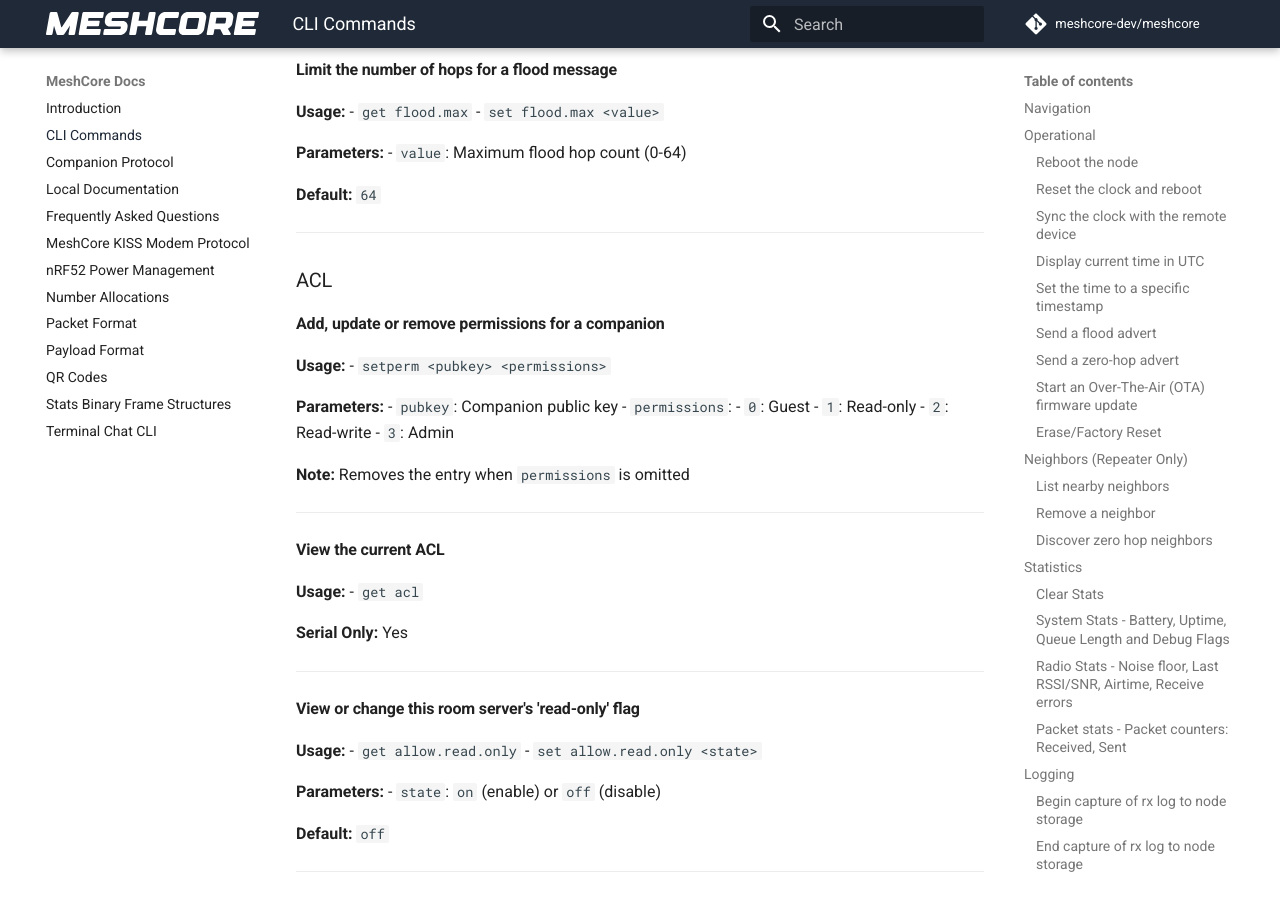
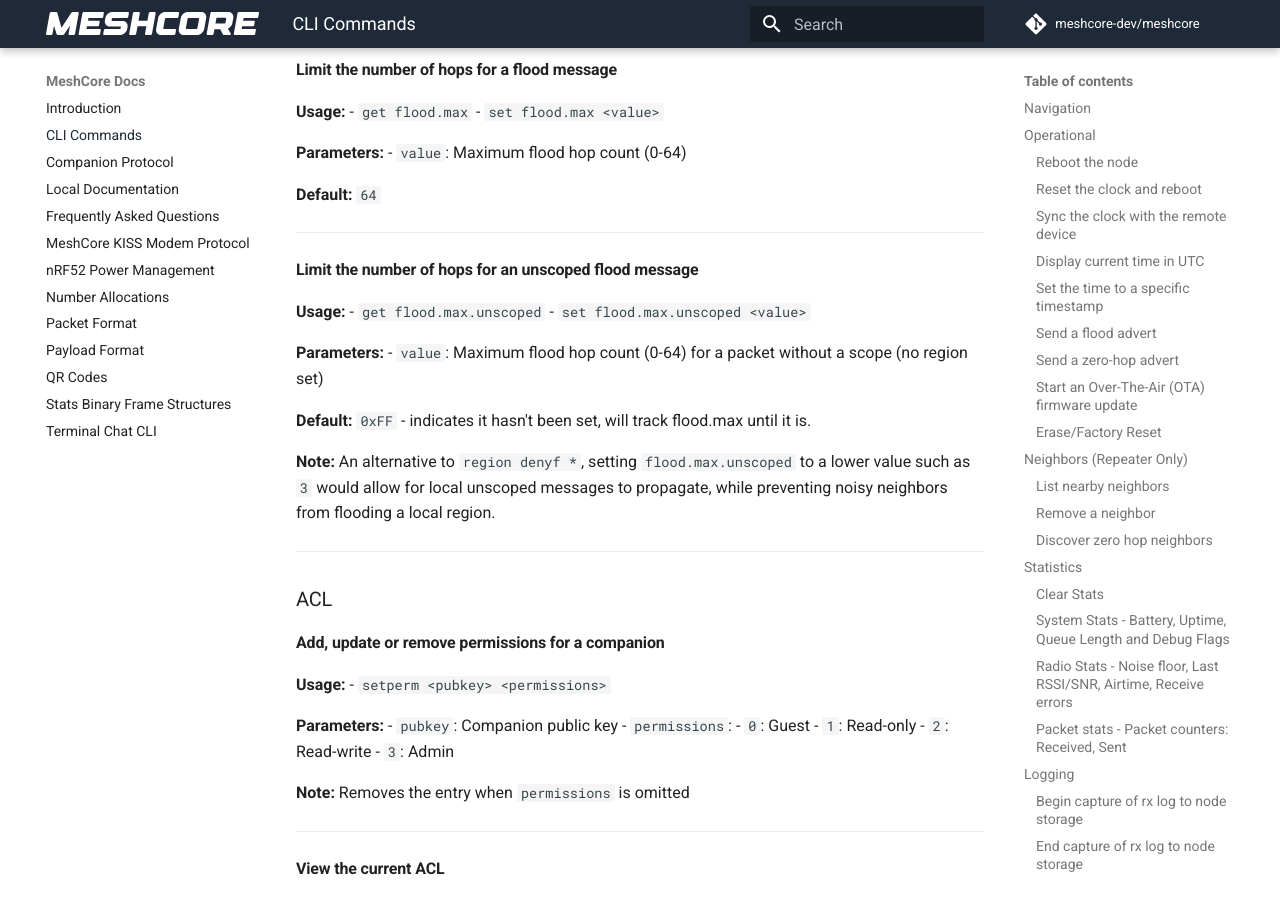
Before and after one commit to JacekVV/MeshCore-Hydra, an MkDocs documentation site: the page built from docs/cli_commands.md, in a window 1280 px wide and 900 px high, scrolled down 12689 px. Built offline with MkDocs 1.6.1 and Material for MkDocs 9.7.7, drawn with Linux system fonts in a browser that asks for light colours; comment, search, counter and statistics services are not loaded.

Commit message:
Updates Docs to reflect flood.max.unscoped behavior.

```diff
--- a/docs/cli_commands.md
+++ b/docs/cli_commands.md
@@ -619,6 +619,21 @@ This document provides an overview of CLI commands that can be sent to MeshCore
 
 ---
 
+#### Limit the number of hops for an unscoped flood message
+**Usage:**
+- `get flood.max.unscoped`
+- `set flood.max.unscoped <value>`
+
+**Parameters:**
+- `value`: Maximum flood hop count (0-64) for a packet without a scope (no region set)
+
+**Default:** `0xFF` - indicates it hasn't been set, will track flood.max until it is.
+
+**Note:** An alternative to `region denyf *`, setting `flood.max.unscoped` to a lower value such as `3` would allow for local unscoped messages to propagate, while preventing noisy neighbors from flooding a local region.
+
+
+---
+
 ### ACL
 
 #### Add, update or remove permissions for a companion
```
